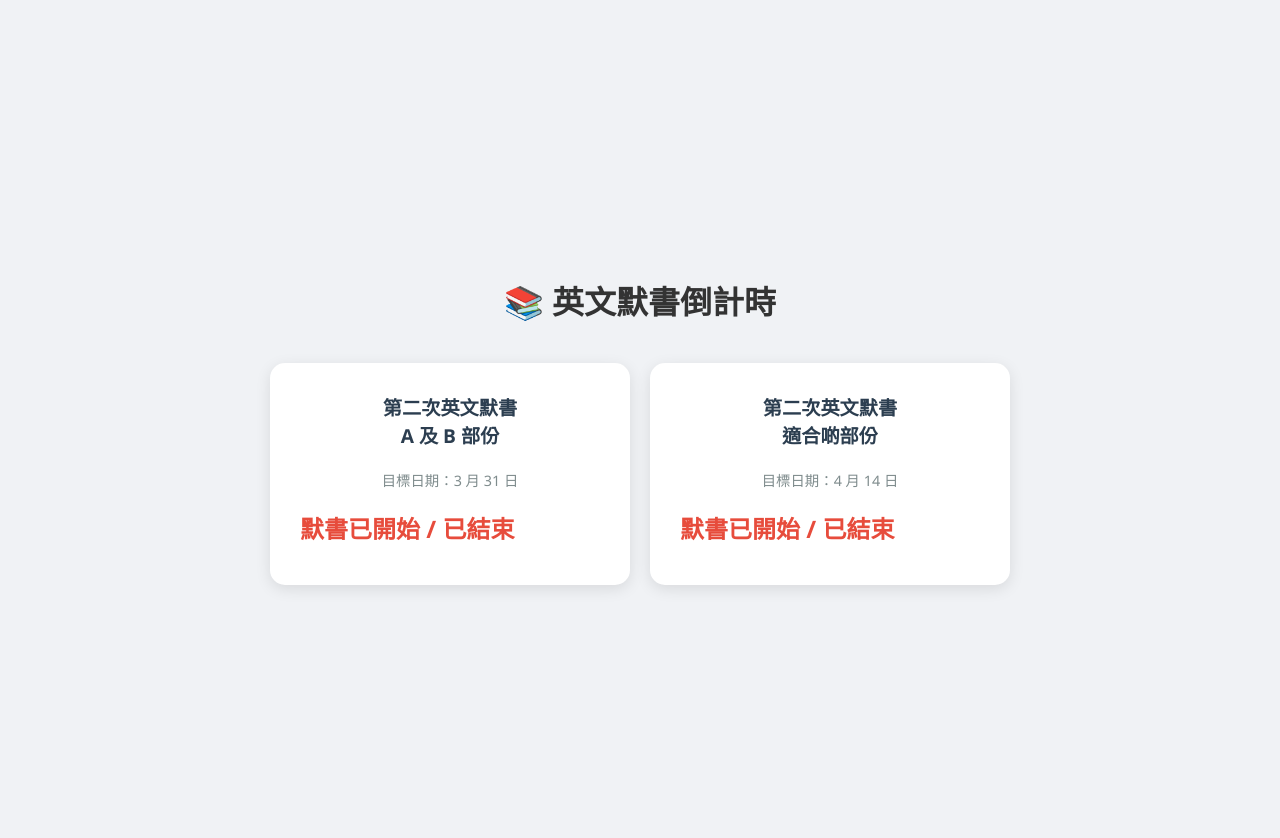
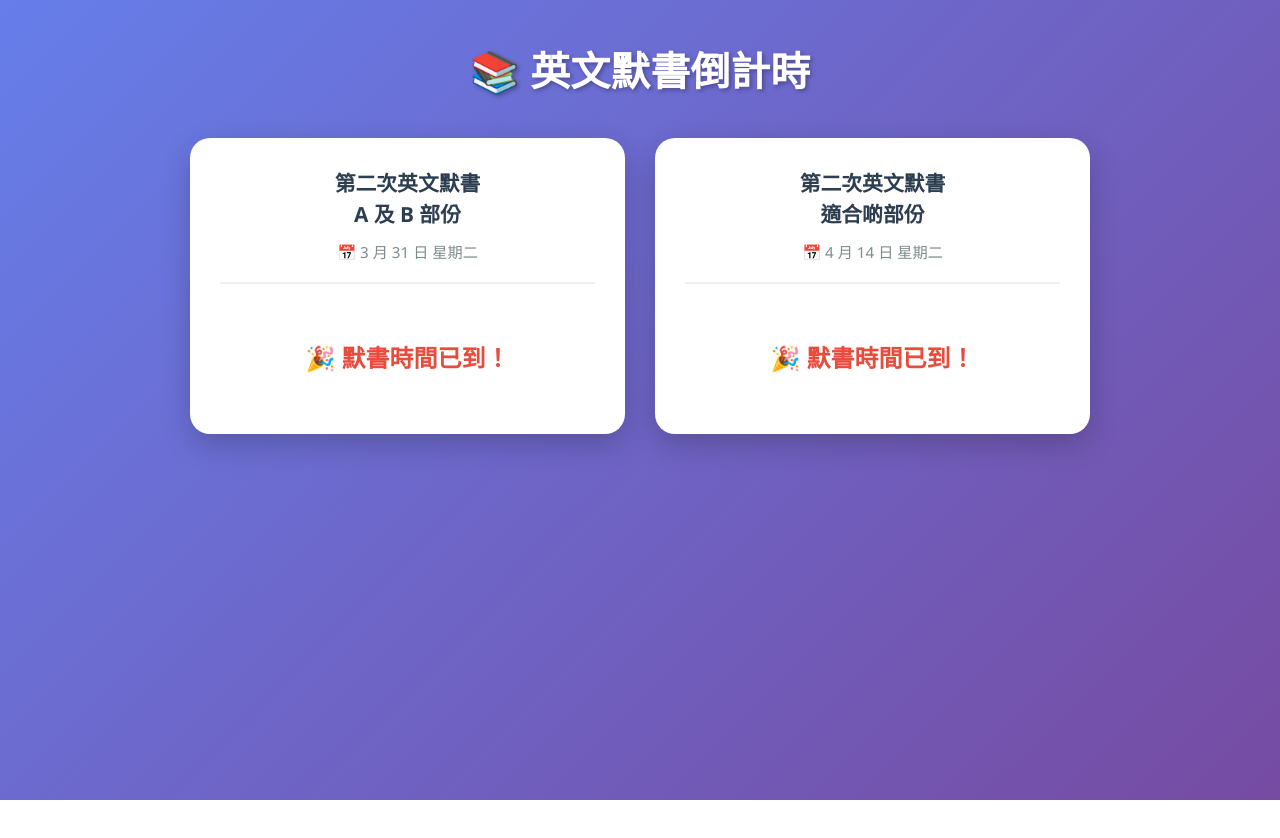
Before and after one commit to georgehiman34-spec/Timer, a plain HTML site: page index.html in a window 1280 px wide. After the commit the page ends 800 px from the top, so only its background shows below. Drawn offline with Linux system fonts and the light colour scheme.

Commit message:
Refactor countdown timer layout and styles

```diff
--- a/index.html
+++ b/index.html
@@ -5,43 +5,43 @@
     <meta name="viewport" content="width=device-width, initial-scale=1.0">
     <title>英文默書倒計時</title>
     <style>
-        /* 頁面整體樣式 */
+        * {
+            margin: 0;
+            padding: 0;
+            box-sizing: border-box;
+        }
+
         body {
             font-family: 'Segoe UI', Tahoma, Geneva, Verdana, sans-serif;
-            background-color: #f0f2f5;
-            display: flex;
-            flex-direction: column;
-            align-items: center;
-            justify-content: center;
+            background: linear-gradient(135deg, #667eea 0%, #764ba2 100%);
             min-height: 100vh;
-            margin: 0;
-            padding: 20px;
+            padding: 40px 20px;
+        }
+
+        .container {
+            max-width: 900px;
+            margin: 0 auto;
         }
 
         h1 {
-            color: #333;
+            text-align: center;
+            color: white;
             margin-bottom: 40px;
-            text-align: center;
+            font-size: 2.5rem;
+            text-shadow: 2px 2px 4px rgba(0,0,0,0.3);
         }
 
-        /* 倒計時卡片容器 */
-        .container {
-            display: flex;
-            flex-wrap: wrap;
-            gap: 20px;
-            justify-content: center;
-            max-width: 1000px;
-            width: 100%;
+        .countdown-grid {
+            display: grid;
+            grid-template-columns: repeat(auto-fit, minmax(350px, 1fr));
+            gap: 30px;
         }
 
-        /* 單個倒計時卡片 */
         .countdown-card {
             background: white;
-            border-radius: 15px;
-            box-shadow: 0 4px 15px rgba(0,0,0,0.1);
+            border-radius: 20px;
             padding: 30px;
-            width: 300px;
-            text-align: center;
+            box-shadow: 0 10px 30px rgba(0,0,0,0.2);
             transition: transform 0.3s ease;
         }
 
@@ -49,114 +49,125 @@
             transform: translateY(-5px);
         }
 
-        /* 標題樣式 */
-        .card-title {
-            font-size: 1.2rem;
-            color: #2c3e50;
-            margin-bottom: 20px;
-            font-weight: bold;
-            min-height: 50px; /* 確保高度一致 */
-            display: flex;
-            align-items: center;
-            justify-content: center;
+        .card-header {
+            text-align: center;
+            margin-bottom: 25px;
+            padding-bottom: 20px;
+            border-bottom: 2px solid #f0f0f0;
         }
 
-        .target-date {
-            font-size: 0.9rem;
-            color: #7f8c8d;
-            margin-bottom: 20px;
+        .card-title {
+            font-size: 1.3rem;
+            color: #2c3e50;
+            font-weight: bold;
+            line-height: 1.5;
         }
 
-        /* 時間數字樣式 */
-        .time-box {
+        .card-date {
+            font-size: 0.95rem;
+            color: #7f8c8d;
+            margin-top: 10px;
+        }
+
+        .countdown-display {
             display: flex;
-            justify-content: space-between;
-            margin-bottom: 10px;
+            justify-content: space-around;
+            flex-wrap: wrap;
+            gap: 15px;
         }
 
         .time-unit {
-            display: flex;
-            flex-direction: column;
-            align-items: center;
+            text-align: center;
+            min-width: 70px;
         }
 
-        .number {
+        .time-value {
+            background: linear-gradient(135deg, #667eea 0%, #764ba2 100%);
+            color: white;
             font-size: 2rem;
             font-weight: bold;
-            color: #3498db;
-            background: #eaf6ff;
-            width: 60px;
-            height: 60px;
-            line-height: 60px;
+            padding: 15px;
             border-radius: 10px;
-            margin-bottom: 5px;
+            min-width: 70px;
+            display: block;
+            box-shadow: 0 4px 10px rgba(0,0,0,0.2);
         }
 
-        .label {
-            font-size: 0.8rem;
+        .time-label {
             color: #7f8c8d;
+            font-size: 0.85rem;
+            margin-top: 8px;
+            display: block;
             text-transform: uppercase;
         }
 
-        /* 倒數結束樣式 */
-        .finished {
+        .finished-message {
+            text-align: center;
             color: #e74c3c;
             font-size: 1.5rem;
             font-weight: bold;
+            padding: 30px;
+        }
+
+        @media (max-width: 768px) {
+            h1 {
+                font-size: 1.8rem;
+            }
+
+            .countdown-grid {
+                grid-template-columns: 1fr;
+            }
+
+            .time-value {
+                font-size: 1.5rem;
+                padding: 12px;
+                min-width: 60px;
+            }
         }
     </style>
 </head>
 <body>
-
+    <div class="container">
         <h1>📚 英文默書倒計時</h1>
 
-    <div class="container">
+        <div class="countdown-grid">
             <!-- 倒計時器 1 -->
             <div class="countdown-card">
+                <div class="card-header">
                     <div class="card-title">第二次英文默書<br>A 及 B 部份</div>
-            <div class="target-date">目標日期：3 月 31 日</div>
-            <div id="timer-1" class="time-box">
-                <!-- JavaScript 將在此處填入數字 -->
+                    <div class="card-date">📅 3 月 31 日 星期二</div>
                 </div>
+                <div id="timer-1" class="countdown-display"></div>
             </div>
 
             <!-- 倒計時器 2 -->
             <div class="countdown-card">
+                <div class="card-header">
                     <div class="card-title">第二次英文默書<br>適合啲部份</div>
-            <div class="target-date">目標日期：4 月 14 日</div>
-            <div id="timer-2" class="time-box">
-                <!-- JavaScript 將在此處填入數字 -->
+                    <div class="card-date">📅 4 月 14 日 星期二</div>
+                </div>
+                <div id="timer-2" class="countdown-display"></div>
             </div>
         </div>
     </div>
 
     <script>
-        // ==========================================
-        // 設定區域 (請在這裡修改年份)
-        // ==========================================
+        // ⚠️ 請在這裡修改年份
+        const YEAR = 2025; // 改為 2025 或 2026
 
-        // 注意：2025 年的 3 月 31 日 和 4 月 14 日 其實是「星期一」
-        // 2026 年的這兩個日期才是「星期二」
-        // 如果你是指明年的默書，請將年份改為 2025
-        // 如果你嚴格按照「星期二」，請將年份改為 2026
-        const YEAR = 2025;
-
-        // 設定目標日期 (格式：年 - 月 - 日)
-        const date1 = new Date(`${YEAR}-03-31T00:00:00`);
-        const date2 = new Date(`${YEAR}-04-14T00:00:00`);
-
-        // ==========================================
-        // 倒計時邏輯 (不需要修改)
-        // ==========================================
+        // 設定目標日期
+        const targetDates = [
+            { id: 'timer-1', date: new Date(`${YEAR}-03-31T00:00:00`) },
+            { id: 'timer-2', date: new Date(`${YEAR}-04-14T00:00:00`) }
+        ];
 
         function updateCountdown(targetDate, elementId) {
             const now = new Date();
             const diff = targetDate - now;
-
             const element = document.getElementById(elementId);
 
             if (diff <= 0) {
-                element.innerHTML = '<div class="finished">默書已開始 / 已結束</div>';
+                element.innerHTML = '<div class="finished-message">🎉 默書時間已到！</div>';
                 return;
             }
 
@@ -166,23 +177,36 @@
             const seconds = Math.floor((diff % (1000 * 60)) / 1000);
 
             element.innerHTML = `
-                <div class="time-unit"><span class="number">${days}</span><span class="label">天</span></div>
-                <div class="time-unit"><span class="number">${hours}</span><span class="label">時</span></div>
-                <div class="time-unit"><span class="number">${minutes}</span><span class="label">分</span></div>
-                <div class="time-unit"><span class="number">${seconds}</span><span class="label">秒</span></div>
+                <div class="time-unit">
+                    <span class="time-value">${String(days).padStart(2, '0')}</span>
+                    <span class="time-label">天</span>
+                </div>
+                <div class="time-unit">
+                    <span class="time-value">${String(hours).padStart(2, '0')}</span>
+                    <span class="time-label">時</span>
+                </div>
+                <div class="time-unit">
+                    <span class="time-value">${String(minutes).padStart(2, '0')}</span>
+                    <span class="time-label">分</span>
+                </div>
+                <div class="time-unit">
+                    <span class="time-value">${String(seconds).padStart(2, '0')}</span>
+                    <span class="time-label">秒</span>
+                </div>
             `;
         }
 
-        // 每秒更新一次
+        // 每秒更新
         setInterval(() => {
-            updateCountdown(date1, 'timer-1');
-            updateCountdown(date2, 'timer-2');
+            targetDates.forEach(item => {
+                updateCountdown(item.date, item.id);
+            });
         }, 1000);
 
-        // 頁面加載時立即執行一次，避免延遲
-        updateCountdown(date1, 'timer-1');
-        updateCountdown(date2, 'timer-2');
-
+        // 立即執行一次
+        targetDates.forEach(item => {
+            updateCountdown(item.date, item.id);
+        });
     </script>
 </body>
 </html>
```
Lines whose indentation alone changed are shown as unchanged.
